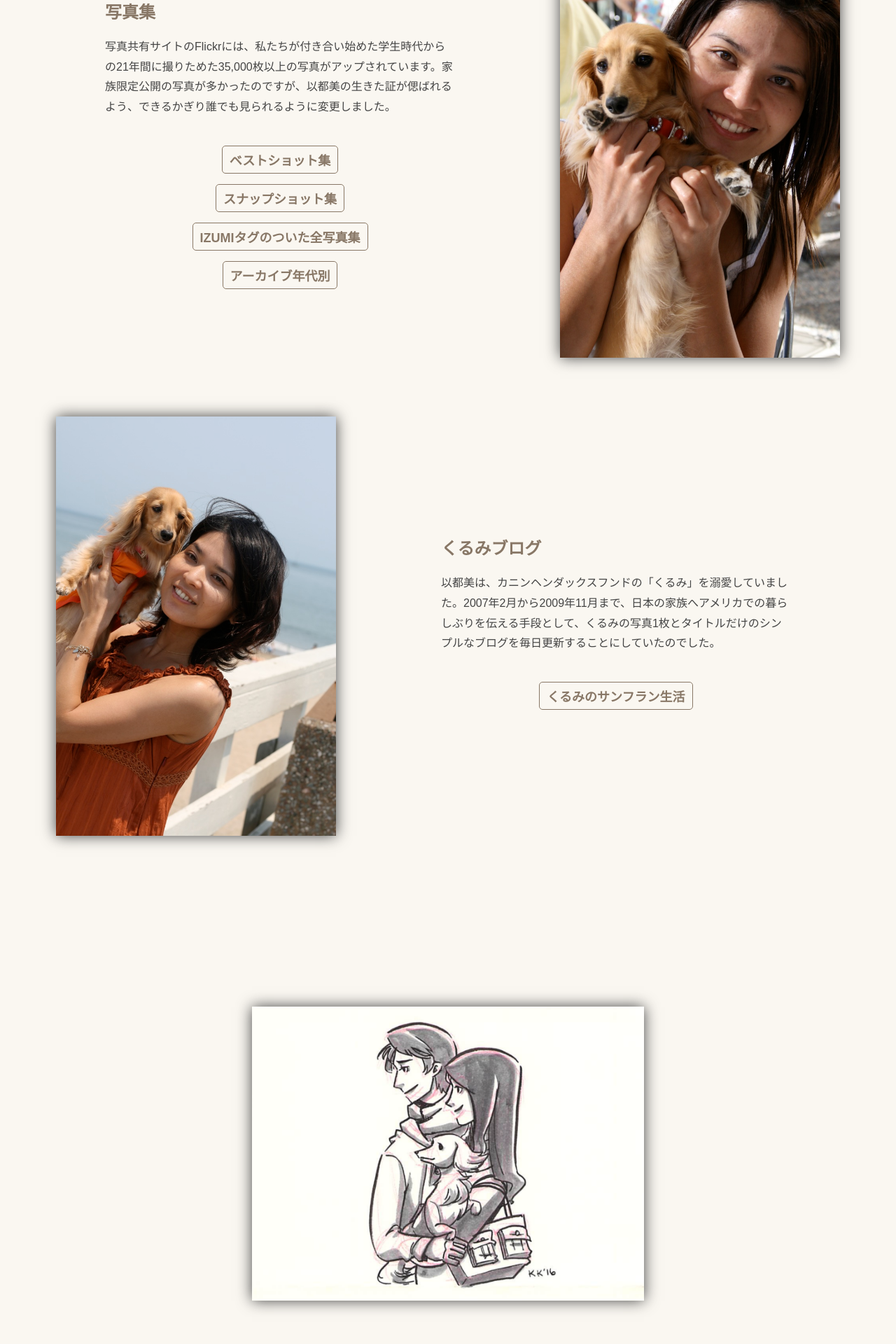
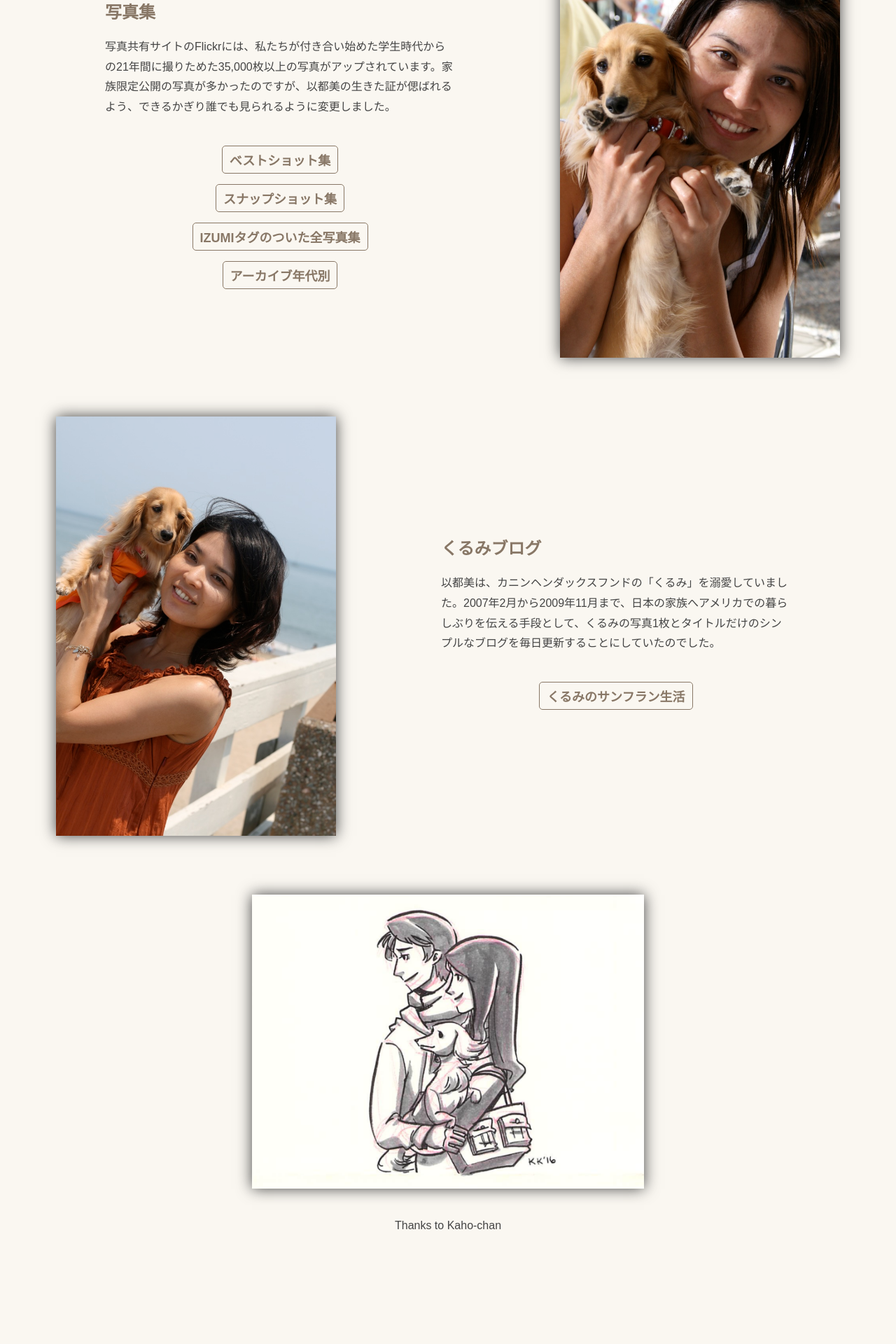
Before and after one commit to izumi-rip/izumi-rip.github.io, a Jekyll site: the page built from home/index.html, in a window 1280 px wide. Shown: the part 1430-3350 px from the top of the page at 70% size. Built offline with Jekyll 4.4.1, drawn with Linux system fonts in a browser that asks for light colours; nearby versions of some CDN libraries; some web fonts are replaced.

Commit message:
Add credit to Kaho-chan. Tweak layout.

```diff
--- a/css/base.scss
+++ b/css/base.scss
@@ -42,13 +42,6 @@
 
 /* Common */
 
-html,
-body,
-.container {
-  width: 100%;
-  height: 100%;
-}
-
 body {
   font-family: sans-serif;
   color: #444;
--- a/css/home.scss
+++ b/css/home.scss
@@ -69,6 +69,18 @@ h2 {
     height: 100%;
     box-shadow: 0 0 20px #444;
   }
+  &.three {
+    img {
+      @media screen and (min-width: $break-small) {
+        max-width: 50%;
+      }
+    }
+  }
+}
+
+.credit {
+  text-align: center;
+  margin-bottom: 160px;
 }
 
 // Previous layout
--- a/css/index.scss
+++ b/css/index.scss
@@ -2,6 +2,10 @@
 ---
 
 /* For vertical / horizontal centering */
+
+.container {
+  height: 100vh;
+}
 
 body {
   color: #fafafa;
--- a/home/index.html
+++ b/home/index.html
@@ -104,12 +104,14 @@
     </div>
   </div>
 
-  <div class="table" style="margin: 160px 0">
+  <div class="table">
     <div class="photo-frame-cell">
-      <div class="photo-frame">
-        <img src="/images/three.png" style="max-width: 50%"/>
+      <div class="photo-frame three">
+        <img src="/images/three.png"/>
       </div>
     </div>
   </div>
 
+  <div class="credit">Thanks to Kaho-chan</div>
+
 </div>
```
